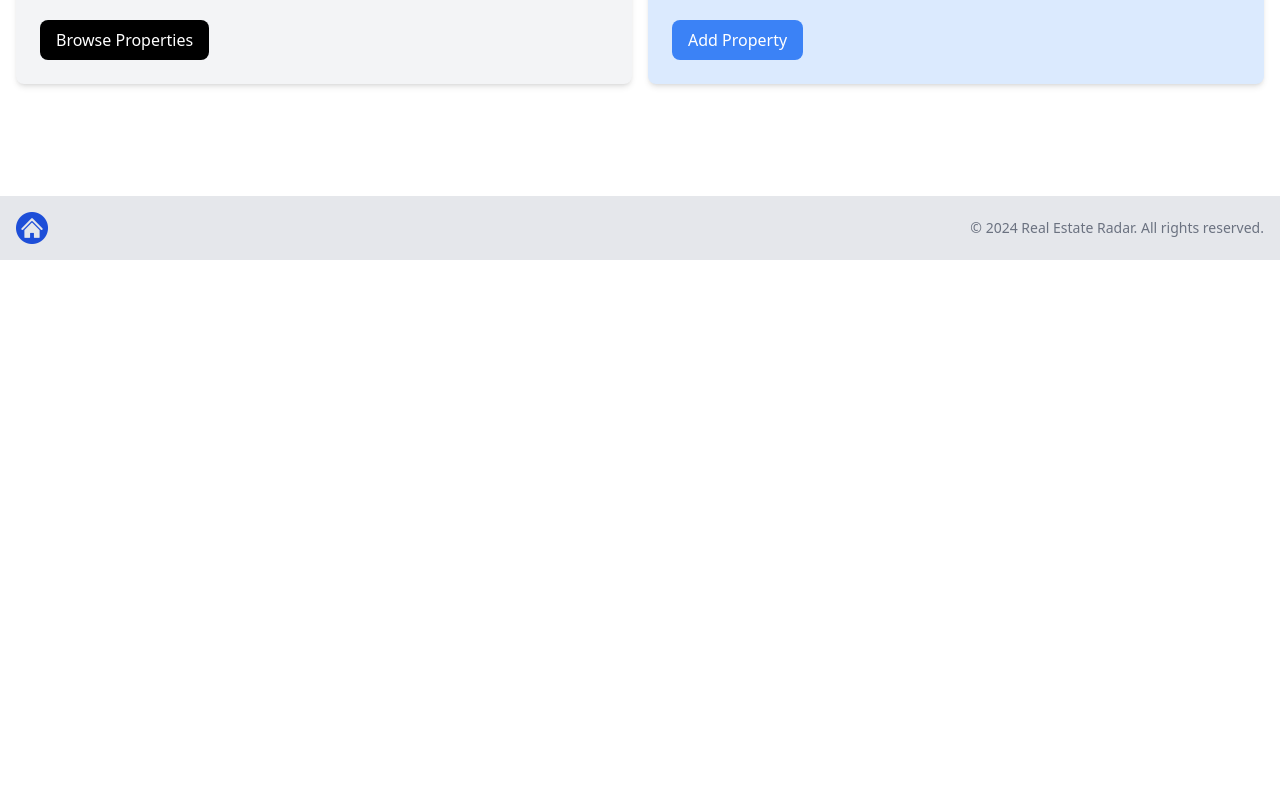
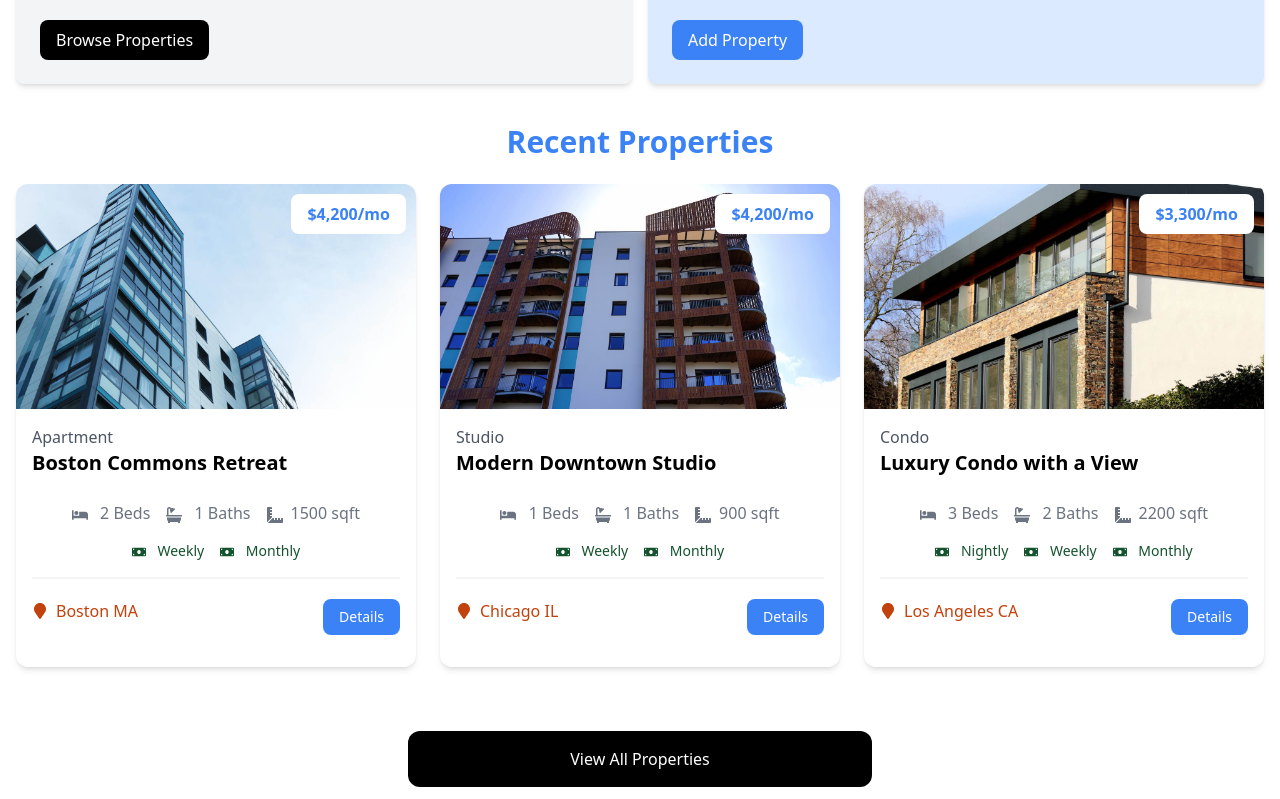
Before and after one commit to Ignazio-00/RealEstateRadar, a Next.js app: page / in a window 1280 px wide. Shown: the part 561-1360 px from the top of the page. Before the commit the page ends 821 px from the top, so only its background shows below. Built offline with nearby package versions, Linux system fonts and the light colour scheme.

Commit message:
Add: Featured properties

```diff
--- a/app/page.jsx
+++ b/app/page.jsx
@@ -1,15 +1,17 @@
 import Footer from "../components/Footer";
 import Hero from "../components/Hero";
 import InfoBoxes from "../components/InfoBoxes";
+import FeaturedPropertyCard from "@/components/FeaturedPropertyCard";
 
 const HomePage = () => {
   return (
     <>
       <Hero />
       <InfoBoxes />
+      <FeaturedPropertyCard />
       <Footer />
     </>
-  )
-}
+  );
+};
 
-export default HomePage
+export default HomePage;
--- /dev/null
+++ b/components/FeaturedPropertyCard.jsx
@@ -0,0 +1,41 @@
+import React from "react";
+import properties from "@/properties.json";
+import PropertyCard from "@/components/PropertyCard";
+import Link from "next/link";
+
+const FeaturedPropertyCard = () => {
+  const featuredProperties = properties
+    .sort(() => Math.random() - Math.random())
+    .slice(0, 3);
+  return (
+    <>
+      <section className="px-4 py-6">
+        <div className="container-xl lg:container m-auto">
+          <h2 className="text-3xl font-bold text-blue-500 mb-6 text-center">
+            Recent Properties
+          </h2>
+          <div className="grid grid-cols-1 md:grid-cols-3 gap-6">
+            {featuredProperties === 0 ? (
+              <p>No Properties Featured</p>
+            ) : (
+              featuredProperties.map((property) => (
+                <PropertyCard key={property._id} property={property} />
+              ))
+            )}
+          </div>
+        </div>
+      </section>
+      <section className="m-auto max-w-lg my-10 px-6">
+        <Link
+          href="/properties"
+          className="block bg-black text-white text-center py-4 px-6 rounded-xl"
+        >
+          View All Properties
+        </Link>
+      </section>
+      ;
+    </>
+  );
+};
+
+export default FeaturedPropertyCard;
```
